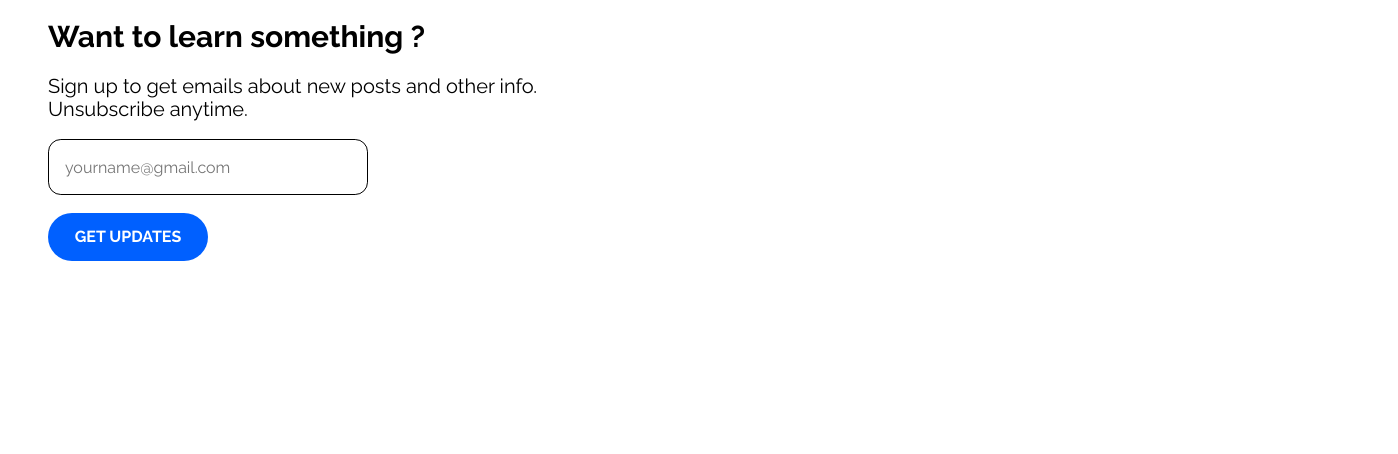
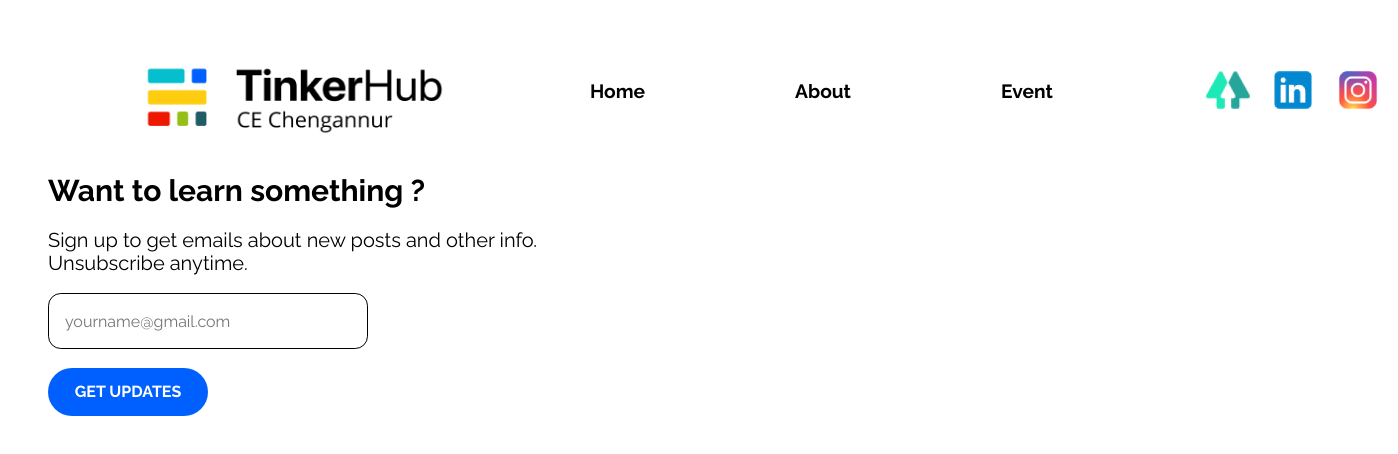
Before and after one commit to TinkerHub-CEC/tinkerhub-cec-website, a Next.js app: page /about in a window 1280 px wide. Shown: the top 454 px of the page, 1398 px wide, since content can reach past the window. Built offline with nearby package versions, Linux system fonts and the light colour scheme.

Commit message:
Navbar added to all pages

```diff
--- a/src/pages/about.js
+++ b/src/pages/about.js
@@ -1,7 +1,13 @@
+import Welcome from '../components/0-Header/Header';
 import {Letter} from '../components/2-Newsletter/Newsletter'
+import { Layout } from '../layout/Layout';
 const About = () => {
     return (
+      <Layout>
+      <Welcome/>
       <Letter/>
+    </Layout>
+
     );
   };
 
```
Also changed, not shown: src/pages/events.js (+7 -1 lines).
